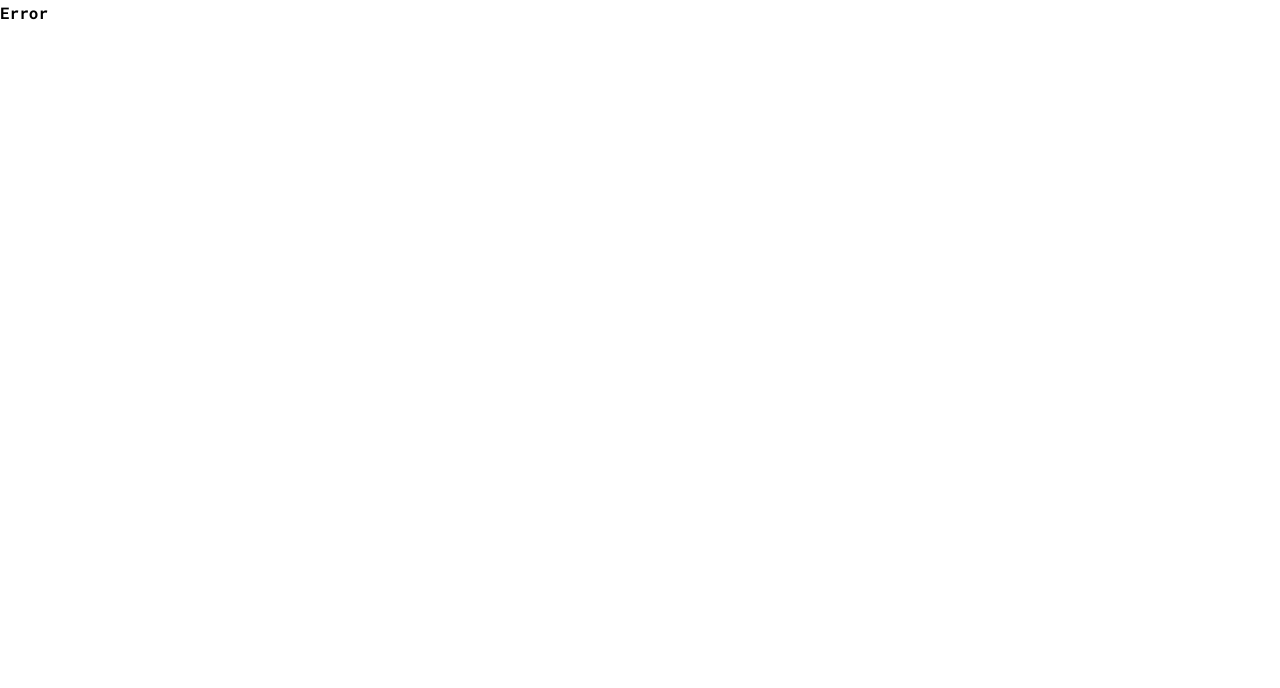
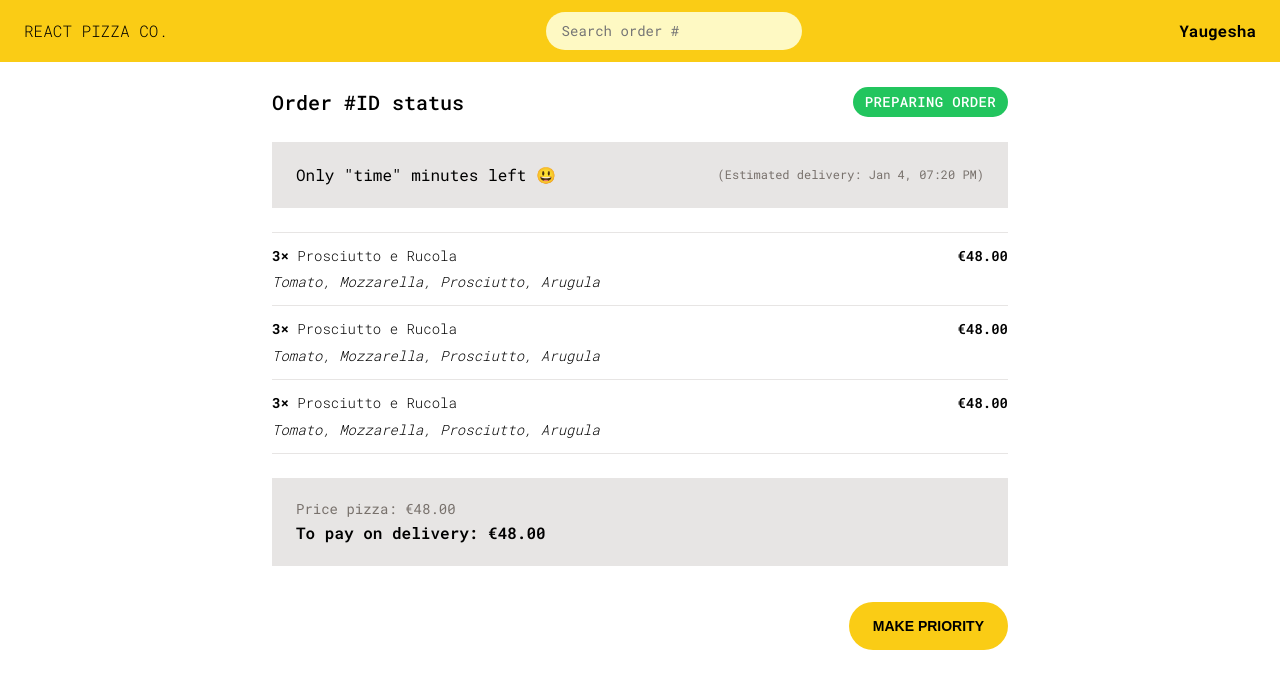
Before and after one commit to Yaugesha/React-pizza, a React (Vite) app: page /order/1 in a window 1280 px wide. Before the commit this address had no page. Shown: the top 688 px of the page. Built offline with nearby package versions, Linux system fonts and the light colour scheme.

Commit message:
feat: added layout of order page

```diff
--- a/src/App.tsx
+++ b/src/App.tsx
@@ -5,6 +5,7 @@ import Error from "./ui/Error";
 import Menu from "./features/menu/Menu";
 import Cart from "./features/cart/Cart";
 import CreateOrder from "./features/order/CreateOrder";
+import Order from "./features/order/Order";
 
 function App() {
   const router = createBrowserRouter([
@@ -27,7 +28,10 @@ function App() {
         },
         {
           path: "/order",
-          children: [{ path: "new", element: <CreateOrder /> }],
+          children: [
+            { path: "new", element: <CreateOrder /> },
+            { path: ":id", element: <Order /> },
+          ],
         },
       ],
     },
--- /dev/null
+++ b/src/features/order/Order.tsx
@@ -0,0 +1,35 @@
+import Button from "../../ui/button";
+import OrderItem from "./OrderItem";
+import "./order.scss";
+
+function Order() {
+  return (
+    <div className="order">
+      <div className="order__info">
+        <h2 className="order__id">Order #ID status</h2>
+        <div className="order__status">PREPARING ORDER</div>
+        {/* <div>PRIORITY</div> */}
+      </div>
+      <div className="order__delivery">
+        <p className="order__delivery-status">Only "time" minutes left 😃</p>
+        <p className="order__estimated-time">
+          (Estimated delivery: Jan 4, 07:20 PM)
+        </p>
+      </div>
+      <ul className="order__list">
+        <OrderItem />
+        <OrderItem />
+        <OrderItem />
+      </ul>
+      <div className="order__bill">
+        <p className="bill__pizza-price">Price pizza: €48.00</p>
+        <p className="bill__delivery-price">To pay on delivery: €48.00</p>
+      </div>
+      <div className="order__priority-button">
+        <Button text="MAKE PRIORITY" />
+      </div>
+    </div>
+  );
+}
+
+export default Order;
--- /dev/null
+++ b/src/features/order/OrderItem.tsx
@@ -0,0 +1,19 @@
+import "./orderItem.scss";
+
+function OrderItem() {
+  return (
+    <li className="order-item">
+      <div className="order-item__info">
+        <p>
+          <strong>3×</strong> Prosciutto e Rucola
+        </p>
+        <p className="order-item__price">€48.00</p>
+      </div>
+      <p className="order-item__ingridients">
+        Tomato, Mozzarella, Prosciutto, Arugula
+      </p>
+    </li>
+  );
+}
+
+export default OrderItem;
--- /dev/null
+++ b/src/features/order/order.scss
@@ -0,0 +1,77 @@
+.order {
+  padding: 24px 16px;
+
+  &__info {
+    display: flex;
+    align-items: center;
+    justify-content: space-between;
+    gap: 8px;
+  }
+
+  &__id {
+    font-size: 20px;
+    font-weight: 500;
+  }
+
+  &__status {
+    font-size: 14px;
+    font-weight: 500;
+    color: #fff;
+    letter-spacing: 0.025em;
+
+    border-radius: 1000px;
+    background-color: #22c55e;
+    padding: 4px 12px;
+  }
+
+  &__list {
+    list-style: none;
+    border-bottom: 1px solid #e7e5e4;
+    margin-top: 24px;
+  }
+
+  &__delivery {
+    display: flex;
+    flex-wrap: wrap;
+    align-items: center;
+    justify-content: space-between;
+
+    background-color: #e7e5e4;
+    padding: 20px 24px;
+    margin-top: 24px;
+  }
+
+  &__delivery-status {
+    font-weight: 400;
+  }
+
+  &__estimated-time {
+    font-size: 12px;
+    font-weight: 400;
+    color: #78716c;
+  }
+
+  &__bill {
+    display: flex;
+    flex-direction: column;
+    justify-content: space-evenly;
+
+    background-color: #e7e5e4;
+    padding: 20px 24px;
+    margin: 24px 0px;
+
+    .bill__pizza-price {
+      font-size: 14px;
+      font-weight: 400;
+      color: #78716c;
+    }
+    .bill__delivery-price {
+      font-weight: 600;
+    }
+  }
+
+  &__priority-button {
+    margin-top: 36px;
+    text-align: end;
+  }
+}
--- /dev/null
+++ b/src/features/order/orderItem.scss
@@ -0,0 +1,23 @@
+.order-item {
+  border-top: 1px solid #e7e5e4;
+  padding: 12px 0px;
+
+  &__info {
+    display: flex;
+    align-items: center;
+    justify-content: space-between;
+    gap: 16px;
+    font-size: 14px;
+  }
+
+  &__price {
+    font-weight: 600;
+  }
+
+  &__ingridients {
+    font-size: 14px;
+    font-style: italic;
+    text-transform: capitalize;
+    padding-top: 4px;
+  }
+}
```
